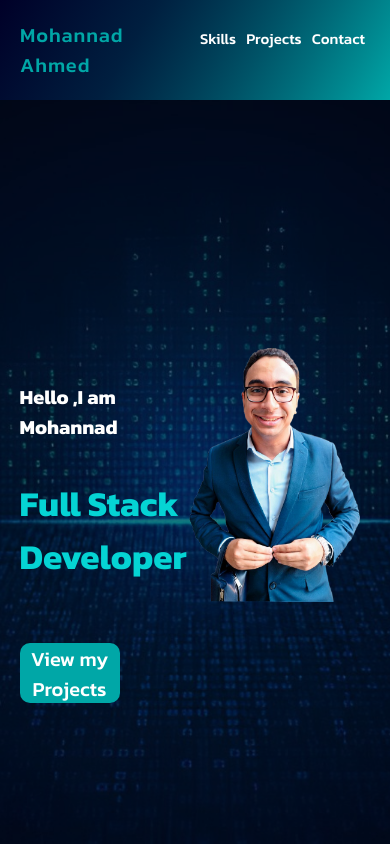
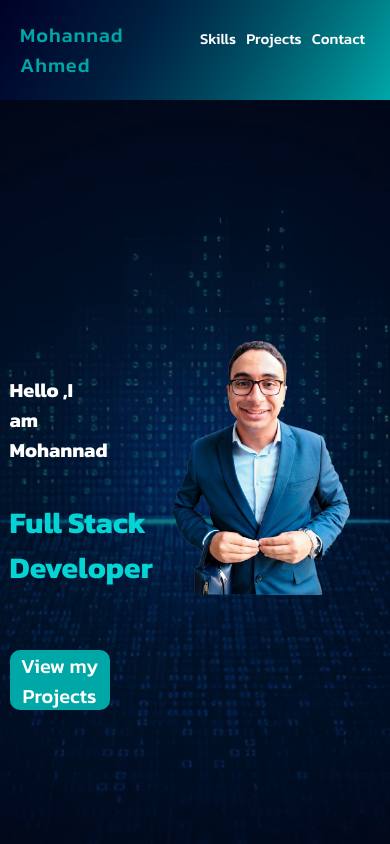
Before and after one commit to Mohannad-Ahmed-2002/Portfolio, a plain HTML site: page index.html in a window 390 px wide. Shown: the top 844 px of the page. Drawn offline with Linux system fonts and the light colour scheme.

Commit message:
my changes

```diff
--- a/css/main.css
+++ b/css/main.css
@@ -362,16 +362,17 @@ nav div a {
 
 
       .home .layout .content{
-        width: 90%;
+        width: 100%;
         height: auto;
         display: flex;
-    justify-content: space-between;
+    justify-content: space-around;
         flex-wrap: nowrap;
+
       }
 
 
 .home .layout .content div{
-width: 30%;
+width: 20%;
 display: inline-block;
 
 }
@@ -382,7 +383,7 @@ display: inline-block;
 
 
 .home .layout .content div span{
-    font-size: 35px;
+    font-size: 30px;
 }
 
 
@@ -400,7 +401,7 @@ display: inline-block;
 
 .home .layout .content img{
     display: inline;
-    width: 300px;
+width: 60%;
     height: auto;
     height: 300px;
     margin-left: 40px;
```
